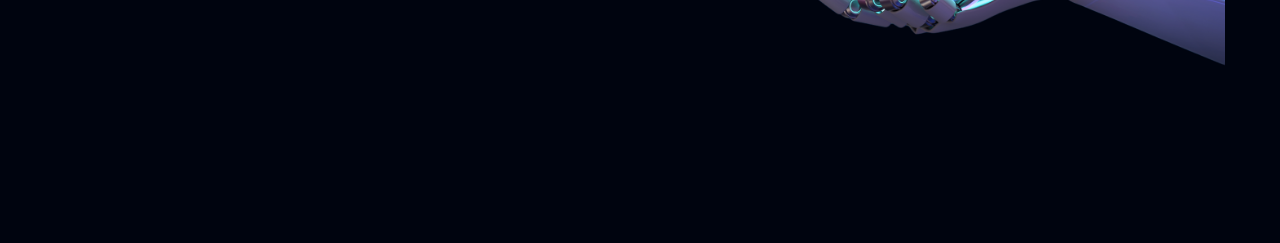
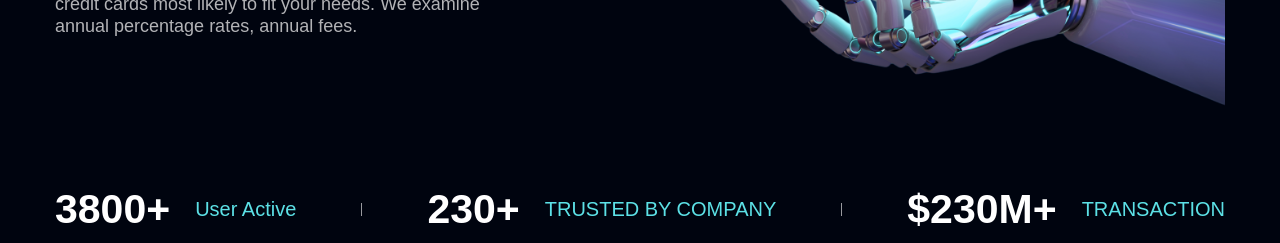
Before and after one commit to AbdulFattoh5/PaymentSystem-website, a plain HTML site: page index.html in a window 1280 px wide. Shown: the part 557-800 px from the top of the page. Drawn offline with Linux system fonts and the light colour scheme; a web font is replaced by a local one.

Commit message:
statistics

```diff
--- a/css/style.css
+++ b/css/style.css
@@ -98,7 +98,7 @@ body {
 }
 
 .banner {
-    margin-top: 80px;
+    margin-top: 120px;
 }
 
 .banner__wrap {
@@ -179,10 +179,57 @@ body {
     height: 550px;
 }
 
+.numbers {
+    margin-top: 70px;
+}
+
+.numbers__wrap {
+    display: flex;
+    align-items: center;
+    justify-content: space-between;
+    flex-wrap: wrap;
+    gap: 20px;
+}
+
+.numbers__num {
+    display: flex;
+    align-items: center;
+    gap: 25px;
+    justify-content: center;
+}
+
+.num__h {
+    font-family: 'PB', sans-serif;
+    font-size: 41px;
+    font-weight: 600;
+    line-height: 53px;
+    color: white;
+}
+
+.num__p {
+    font-family: 'PR', sans-serif;
+    font-size: 20px;
+    font-weight: 400;
+    line-height: 27px;
+    color: #5CE1E6;
+}
+
+.numbers__stick {
+    width: 1px;
+    height: 13px;
+    background: rgba(255, 255, 255, 0.60);
+}
+
 @media screen and (max-width:1180px) {
     .banner__wrap {
         flex-direction: column-reverse;
         gap: 10px;
+    }
+}
+
+@media screen and (max-width:1020px) {
+    .numbers__stick {
+        display: none;
     }
 }
 
@@ -287,6 +334,16 @@ body {
     }
 }
 
+@media screen and (max-width:400px) {
+    .num__h{
+        font-size: 35px;
+    }
+
+    .num__p{
+        font-size: 16px;
+    }
+}
+
 @media screen and (max-width:370px) {
     .banner__main-h {
         font-size: 35px;
--- a/index.html
+++ b/index.html
@@ -67,6 +67,26 @@
         </div>
       </div>
     </section>
+    <section class="numbers">
+      <div class="container">
+        <div class="numbers__wrap">
+          <div class="numbers__num">
+            <h2 class="num__h">3800+</h2>
+            <p class="num__p">User Active</p>
+          </div>
+          <div class="numbers__stick"></div>
+          <div class="numbers__num">
+            <h2 class="num__h">230+</h2>
+            <p class="num__p">TRUSTED BY COMPANY</p>
+          </div>
+          <div class="numbers__stick"></div>
+          <div class="numbers__num">
+            <h2 class="num__h">$230M+</h2>
+            <p class="num__p">TRANSACTION</p>
+          </div>
+        </div>
+      </div>
+    </section>
     <script src="./app.js"></script>
   </body>
 </html>
```
